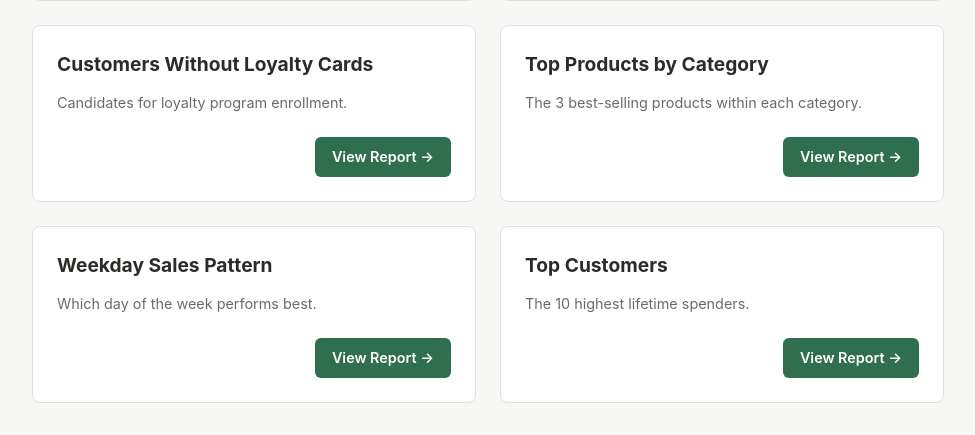
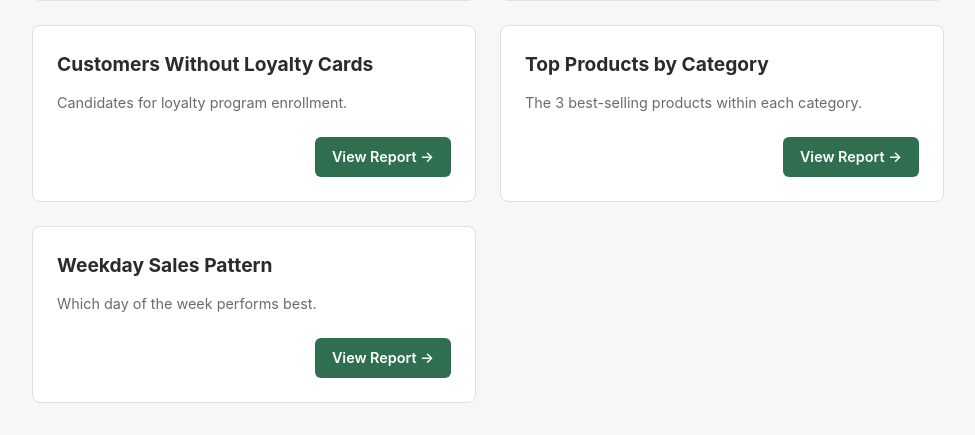
Before and after one commit to FutureProofDev/Supermarket-Management-System, a Django app: page /reports/ in a window 1280 px wide. Shown: the part 1147-1582 px from the top of the page, without its empty margins (152-1127 px from the left). Run offline with Django 5.2, Linux system fonts and the light colour scheme; the visitor is signed in with stand-in values (Sample User, id 1).

Commit message:
Minor changes

```diff
--- a/Application/store/templates/store/reports/reports_view.html
+++ b/Application/store/templates/store/reports/reports_view.html
@@ -137,15 +137,7 @@
         </div>
     </div>
 
-    <div class="report-card">
-        <div>
-            <h2>Top Customers</h2>
-            <p>The 10 highest lifetime spenders.</p>
-        </div>
-        <div class="card-footer">
-            <a href="{% url 'top_customers' %}" class="button">View Report &rarr;</a>
-        </div>
-    </div>
+
 
 </div>
 {% endblock %}
--- a/Application/store/urls.py
+++ b/Application/store/urls.py
@@ -102,7 +102,6 @@ urlpatterns = [
     path('reports/top-products/', views.top_products_by_category_view, name='top_products_by_category'),
     path('reports/weekday-sales/', views.weekday_sales_view, name='weekday_sales'),
     path('reports/repeat-relationships/', views.repeat_customer_employee_view, name='repeat_customer_employee'),
-    path('reports/top-customers/', views.top_customers_view, name='top_customers'),
     path('reports/supplier-performance/', views.supplier_performance_view, name='supplier_performance'),
 
 ]
```
Also changed, not shown: Application/store/static/store/css/general.css (+4 -4 lines), Application/store/views/advanced_reports.py (+0 -8 lines).
